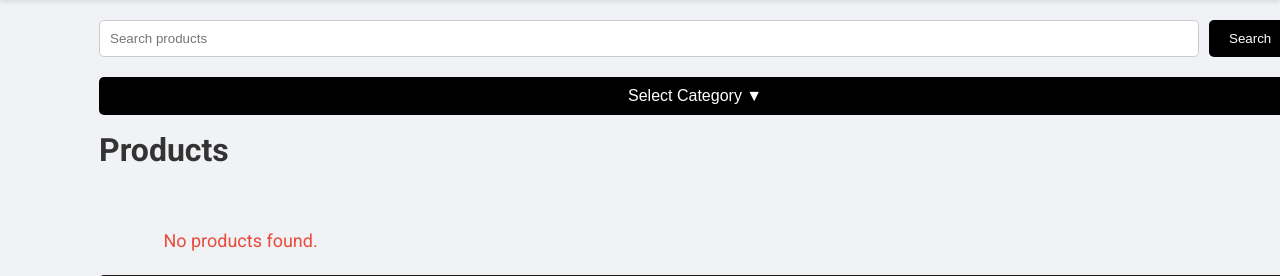
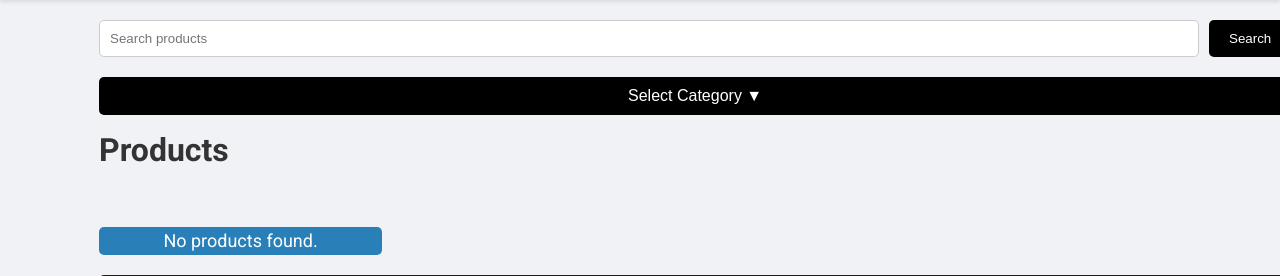
Before and after one commit to AldoVasquez07/Easy_Buy_Procesos, a Django app: template easybuy/shop/templates/shop/product/list.html in a window 1280 px wide. Shown: the part 70-346 px from the top of the page. Run offline with Django 5.2, Linux system fonts and the light colour scheme; the template is opened without the code that fills it, so the values that code supplies are empty.

Commit message:
Ajustando el aspecto de no color found

```diff
--- a/easybuy/shop/static/css/list.css
+++ b/easybuy/shop/static/css/list.css
@@ -228,6 +228,10 @@
 .no-products-found {
     text-align: center;
     font-size: 18px;
-    color: #e74c3c;
+    color: white;
+    background-color: #2980b9;
+    justify-content: center; /* Centra horizontalmente */
+    align-items: center; /* Centra verticalmente */
     margin-top: 50px;
+    border-radius: 5px;
 }
```
